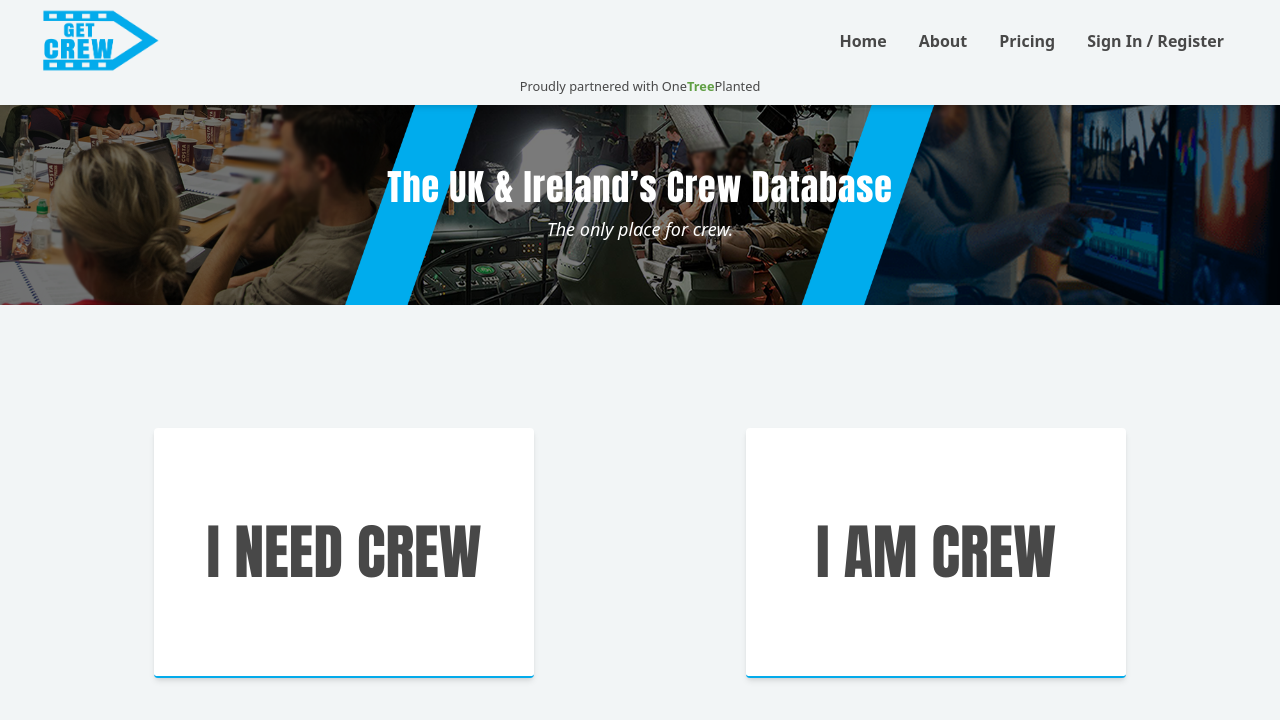
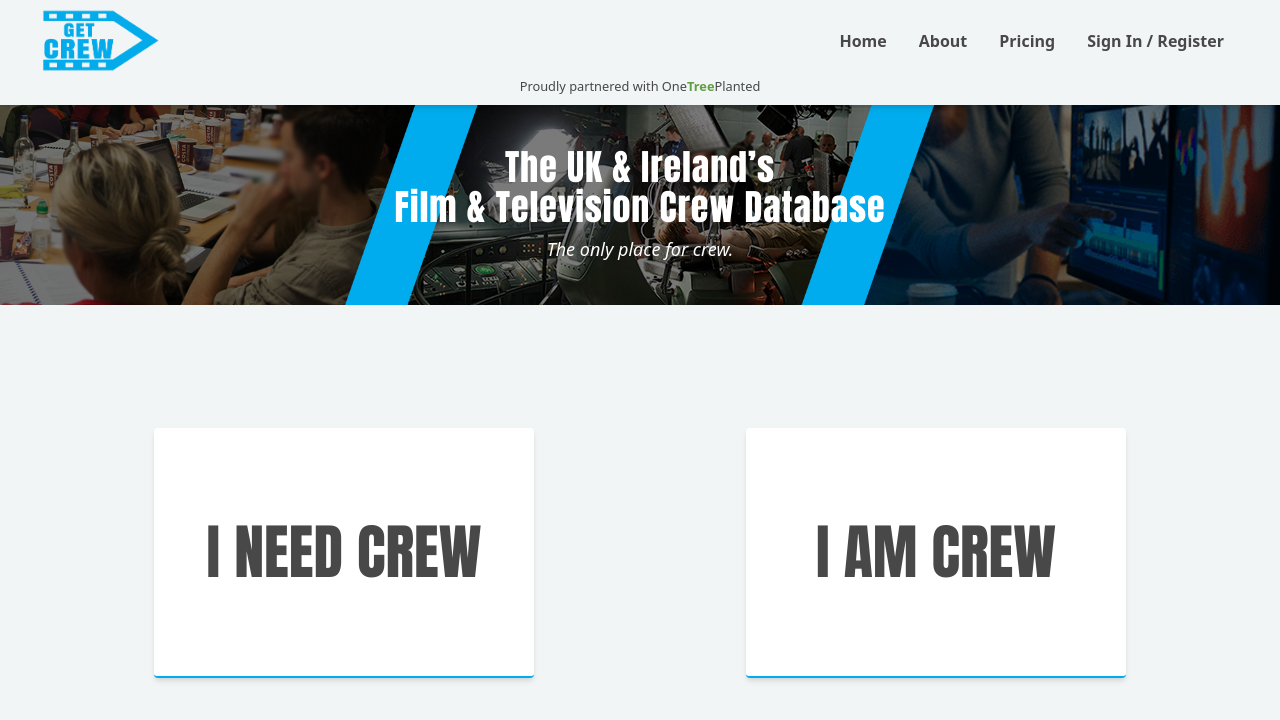
Before and after one commit to sdbxsdb/we-are-crew, a Next.js app: page / in a window 1280 px wide. Shown: the top 720 px of the page. Built offline with nearby package versions, Linux system fonts and the light colour scheme; no server answers; the database is empty.

Commit message:
updated banner text

```diff
--- a/components/Banner.js
+++ b/components/Banner.js
@@ -4,9 +4,9 @@ import React from "react";
 const Banner = () => {
 
   return (
-    <div style={{ backgroundImage: `url("images/newBannerBlackfaded.png")`, backgroundSize: 'cover', backgroundPosition: 'center' }} className="w-full flex justify-center overflow-hidden items-center h-[80px] md:h-[200px] relative px-4">
+    <div style={{ backgroundImage: `url("images/newBannerBlackfaded.png")`, backgroundSize: 'cover', backgroundPosition: 'center' }} className="w-full flex justify-center overflow-hidden items-center h-[120px] md:h-[200px] relative px-4">
       <div className="flex relative flex-col items-center p-4 rounded-full">
-        <p className="text-center text-1xl md:text-4xl text-white z-40 font-anton tracking-wide mb-5 md:mb-2">The UK &amp; Ireland’s Crew Database</p>
+        <p className="text-center text-1xl md:text-4xl text-white z-40 font-anton tracking-wide mb-5 md:mb-2">The UK &amp; Ireland’s <br />Film & Television Crew Database</p>
         <p className="text-lg text-white  bottom-0 md:bottom-12 z-50"><cite>The only place for crew.</cite></p>
       </div>
       {/* <img src="/images/newBanner.png" alt="" width="100%" height="100%" className="absolute z-30 opacity-100 -top-[40px] md:-top-[110px]" /> */}
```
